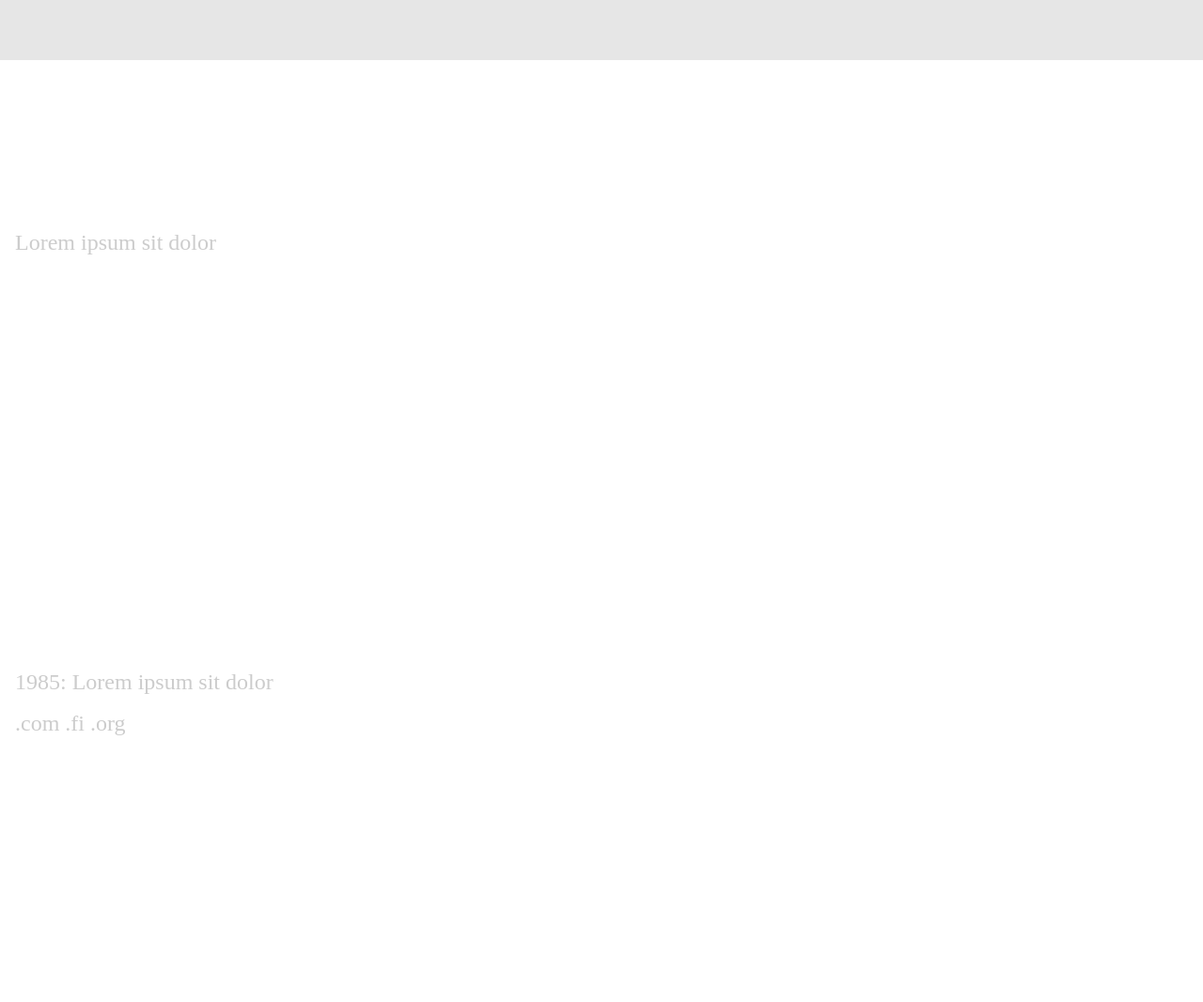
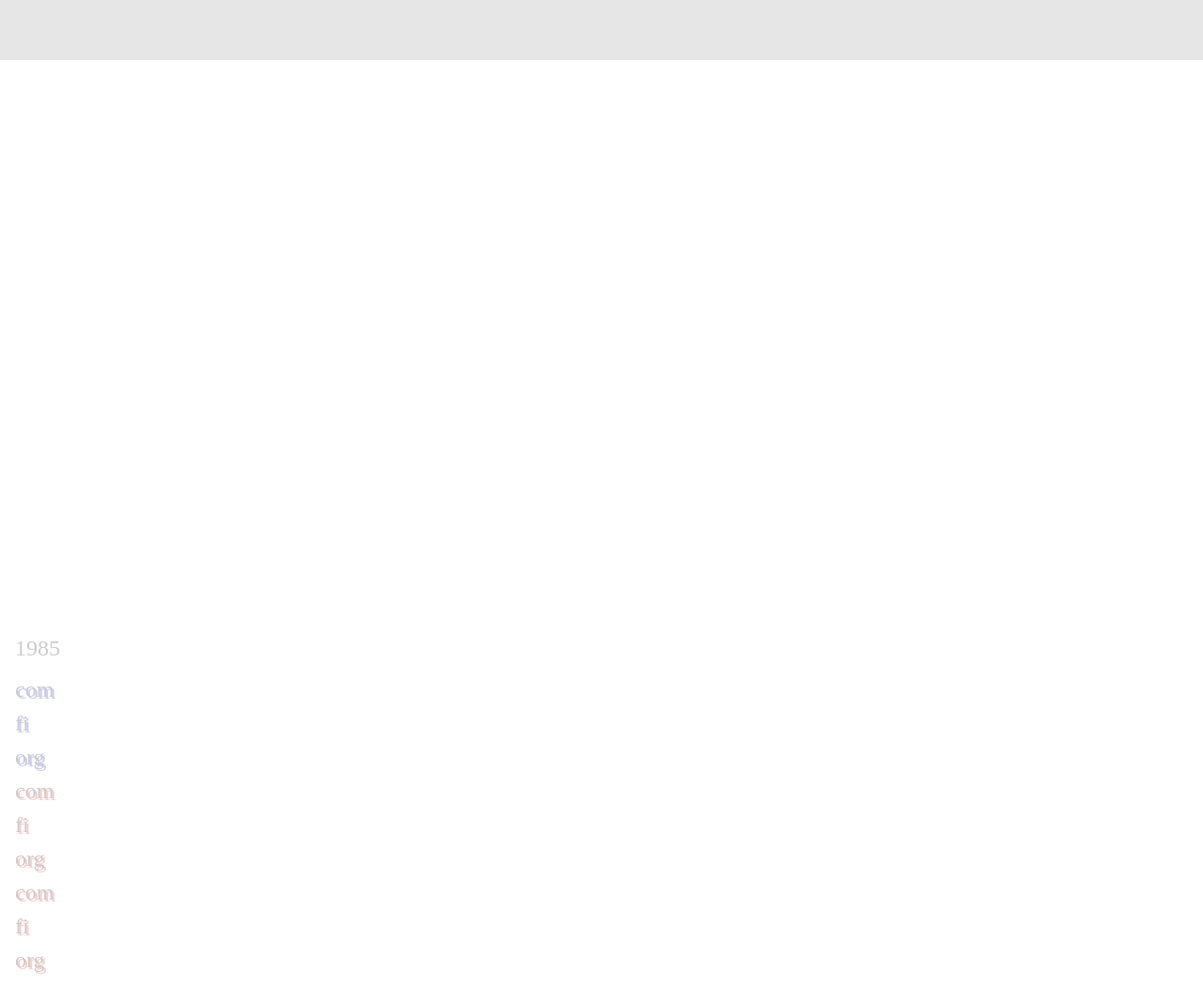
Before and after one commit to leokosola/tld-timeline, a plain HTML site: page index.html in a window 1280 px wide. Shown: the part 1000-2067 px from the top of the page at 94% size. Drawn offline with nearby package versions, Linux system fonts and the light colour scheme; a script that the page names is missing.

Commit message:
Update index.html

```diff
--- a/index.html
+++ b/index.html
@@ -12,293 +12,295 @@
     <section id="intro"><p>INTRO</p></section>
     <section id="scrolly">
 			<figure>
-				<p id="ots">19</p>
+				<p id="ots">Domain history</p>
 				<div id="ball-country" class="ball">
 				</div>
         <div id="ball-other" class="ball">
 				</div>
         <p id="countries-count" class="count">0</p>
+        <p id="others-count" class="count">0</p>
         <p id="total-count" class="count">0</p>
-        <p id="others-count" class="count">0</p>
 			</figure>
       <article>
         <div
         class="step"
         data-countries="0"
         data-others="0"
-        data-total="0">
+        data-total="the introduction of top level domain names">
 					<p>
             <span
               style="
                 font-size: 5rem;
                 color: white;
                 font-style: italic;
-                display: block;">84
+                display: block;">1984
             </span>
-            Lorem ipsum sit dolor
           </p>
         </div>
         <div
         class="step"
         data-countries="4"
         data-others="7"
-        data-total="11">
-          <p>1985: Lorem ipsum sit dolor</p>
-          <p class="domains">.com .fi .org</p>
+        data-total="Lorem ipsum dolor sit amet, consectetur adipiscing elit. Donec viverra laoreet maximus. Quisque et dui sit amet tortor finibus convallis. Etiam tristique, libero ut euismod ullamcorper, nulla enim dictum velit, vitae mollis nisi ipsum nec tellus. Vestibulum ut leo risus. Ut justo massa, eleifend eget velit eu, vulputate pulvinar est.">
+          <p>1985</p>
+          <p class="domains">
+            <span style="text-shadow: 2px 2px blue">com<br>fi<br>org<br></span>
+            <span style="text-shadow: 2px 2px red">com<br>fi<br>org<br>com<br>fi<br>org</span>
+          </p>
         </div>
 				<div
         class="step"
         data-countries="12"
         data-others="7"
         data-total="19">
-          <p>1986: Lorem ipsum sit dolor</p>
+          <p>1986</p>
         </div>
 				<div
         class="step"
         data-countries="21"
         data-others="7"
         data-total="28">
-          <p>1987: Lorem ipsum sit dolor</p>
+          <p>1987</p>
         </div>
 				<div
         class="step"
         data-countries="28"
         data-others="8"
         data-total="36">
-          <p>1988: Lorem ipsum sit dolor</p>
+          <p>1988 </p>
         </div>
 				<div
         class="step"
         data-countries="35"
         data-others="8"
         data-total="43">
-          <p>1989: Lorem ipsum sit dolor</p>
+          <p>1989 </p>
         </div>
 				<div
         class="step"
         data-countries="47"
         data-others="8"
         data-total="55">
-          <p>1990: Lorem ipsum sit dolor</p>
+          <p>1990 </p>
         </div>
 				<div
         class="step"
         data-countries="69"
         data-others="8"
         data-total="77">
-          <p>1991: Lorem ipsum sit dolor</p>
+          <p>1991 </p>
         </div>
 				<div
         class="step"
         data-countries="86"
         data-others="8"
         data-total="94">
-          <p>1992: Lorem ipsum sit dolor</p>
+          <p>1992 </p>
         </div>
 				<div
         class="step"
         data-countries="108"
         data-others="8"
         data-total="116">
-          <p>1993: Lorem ipsum sit dolor</p>
+          <p>1993 </p>
         </div>
         <div
         class="step"
         data-countries="130"
         data-others="8"
-        data-total="138">
-          <p>1994: "It is extremely unlikely that
-            any other TLDs will be created."</p>
+        data-total="It is extremely unlikely that
+        any other TLDs will be created.">
+          <p>1994</p>
         </div>
         <div
         class="step"
         data-countries="160"
         data-others="8"
         data-total="168">
-          <p>1995: Lorem ipsum sit dolor</p>
+          <p>1995 </p>
         </div>
         <div
         class="step"
         data-countries="190"
         data-others="8"
         data-total="198">
-          <p>1996: Lorem ipsum sit dolor</p>
+          <p>1996 </p>
         </div>
         <div
         class="step"
         data-countries="235"
         data-others="8"
         data-total="243">
-          <p>1997: For many years it looks like that. Only more countries are added.</p>
+          <p>1997</p>
         </div>
         <div
         class="step"
         data-countries="237"
         data-others="8"
         data-total="245">
-          <p>1998: Lorem ipsum sit dolor</p>
+          <p>1998 </p>
         </div>
         <div
         class="step"
         data-countries="238"
         data-others="8"
         data-total="246">
-          <p>1999: Lorem ipsum sit dolor</p>
+          <p>1999 </p>
         </div>
         <div
         class="step"
         data-countries="239"
         data-others="8"
         data-total="247">
-          <p>2000: Lorem ipsum sit dolor</p>
+          <p>2000 </p>
         </div>
         <div
         class="step"
         data-countries="239"
         data-others="14"
         data-total="253">
-          <p>2001: Something about adding more generic.</p>
+          <p>2001</p>
         </div>
         <div
         class="step"
         data-countries="239"
         data-others="15"
         data-total="254">
-          <p>2002: Lorem ipsum sit dolor</p>
+          <p>2002 </p>
         </div>
         <div
         class="step"
         data-countries="239"
         data-others="15"
         data-total="254">
-          <p>2003: Lorem ipsum sit dolor</p>
+          <p>2003 </p>
         </div>
         <div
         class="step"
         data-countries="239"
         data-others="15"
         data-total="254">
-          <p>2004: Lorem ipsum sit dolor</p>
+          <p>2004 </p>
         </div>
         <div
         class="step"
         data-countries="241"
         data-others="19"
         data-total="260">
-          <p>2005: Lorem ipsum sit dolor</p>
+          <p>2005 </p>
         </div>
         <div
         class="step"
         data-countries="242"
         data-others="19"
         data-total="261">
-          <p>2006: Lorem ipsum sit dolor</p>
+          <p>2006 </p>
         </div>
         <div
         class="step"
         data-countries="245"
         data-others="21"
         data-total="266">
-          <p>2007: Lorem ipsum sit dolor
+          <p>2007
           </p>
         </div>
         <div
         class="step"
         data-countries="245"
         data-others="21"
-        data-total="266">
-          <p>2008: A new plan to allow self-select domain name is accepted. "It's a massive increase in the 'real estate' of the Internet."</p>
+        data-total="Decision to be able to create loads of new generic domains, self-selected.">
+          <p>2008</p>
         </div>
         <div
         class="step"
         data-countries="245"
         data-others="21"
         data-total="266">
-          <p>2009: Was meant to happen already this year, but didn't.</p>
+          <p>2009</p>
         </div>
         <div
         class="step"
         data-countries="247"
         data-others="21"
         data-total="268">
-          <p>2010: Lorem ipsum sit dolor</p>
+          <p>2010 </p>
         </div>
         <div
         class="step"
         data-countries="248"
         data-others="22"
         data-total="270">
-          <p>2011: Lorem ipsum sit dolor</p>
+          <p>2011 </p>
         </div>
         <div
         class="step"
         data-countries="248"
         data-others="23"
         data-total="271">
-          <p>2012: Lorem ipsum sit dolor</p>
+          <p>2012 </p>
         </div>
         <div
         class="step"
         data-countries="248"
         data-others="98"
-        data-total="346">
-          <p>2013: Delegation starts Oct.</p>
+        data-total="Delegation starts Oct.">
+          <p>2013</p>
         </div>
         <div
         class="step"
         data-countries="248"
         data-others="473"
-        data-total="721">
-          <p>2014: And continues, roughly one new domain per day is added.</p>
+        data-total="Roughly one new domain per day is added.">
+          <p>2014</p>
         </div>
         <div
         class="step"
         data-countries="248"
         data-others="827"
         data-total="1075">
-          <p>2015: Same pace continues.</p>
+          <p>2015</p>
         </div>
         <div
         class="step"
         data-countries="248"
         data-others="1075"
         data-total="1323">
-          <p>2016: Lorem ipsum sit dolor</p>
+          <p>2016 </p>
         </div>
         <div
         class="step"
         data-countries="248"
         data-others="1084"
         data-total="1332">
-          <p>2017: Lorem ipsum sit dolor</p>
+          <p>2017 </p>
         </div>
         <div
         class="step"
         data-countries="248"
         data-others="1088"
         data-total="1336">
-          <p>2018: Lorem ipsum sit dolor</p>
+          <p>2018 </p>
         </div>
         <div
         class="step"
         data-countries="248"
         data-others="1091"
         data-total="1339">
-          <p>2019: Lorem ipsum sit dolor</p>
+          <p>2019 </p>
         </div>
         <div
         class="step"
         data-countries="248"
         data-others="1093"
         data-total="1341">
-          <p>2020: Lorem ipsum sit dolor</p>
+          <p>2020 </p>
         </div>
         <div
         class="step"
         data-countries="248"
         data-others="1094"
         data-total="1342">
-          <p>2021: Lorem ipsum sit dolor</p>
+          <p>2021 </p>
         </div>
       </article>
     </section>
```
